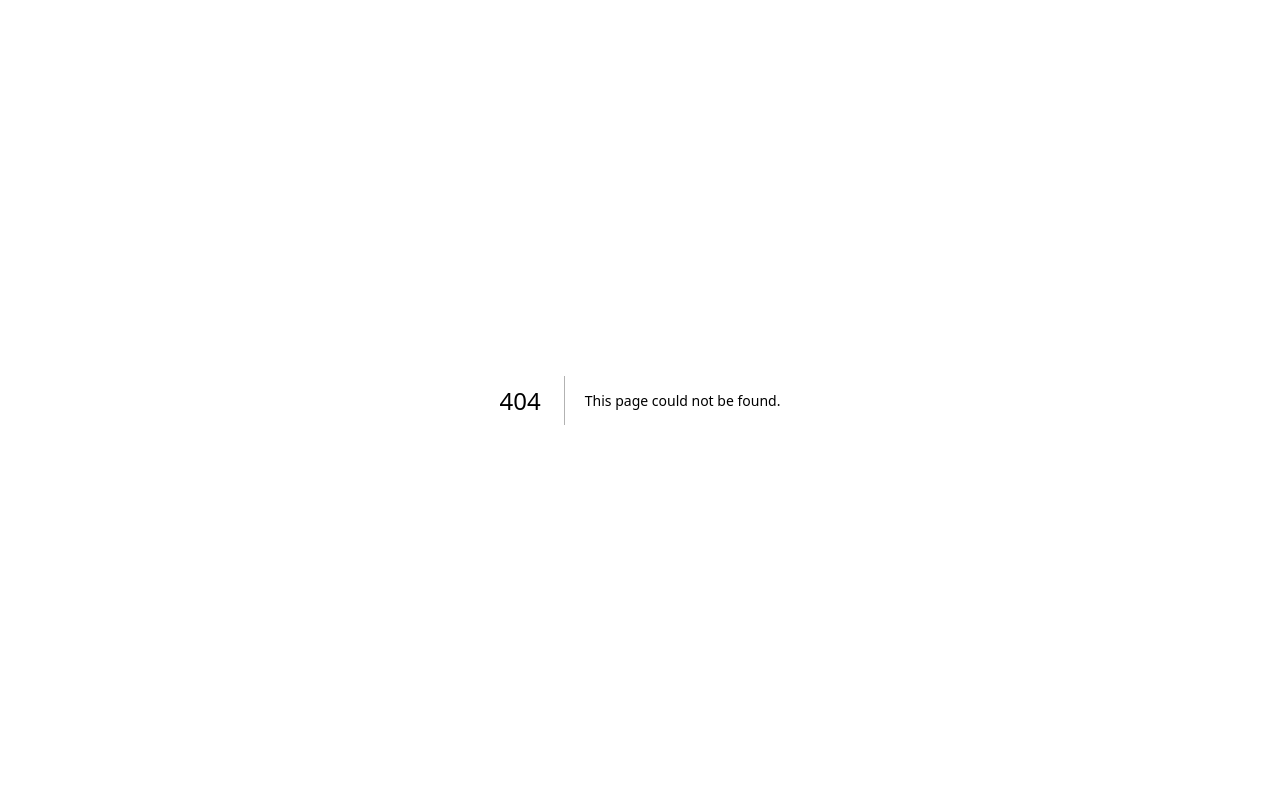
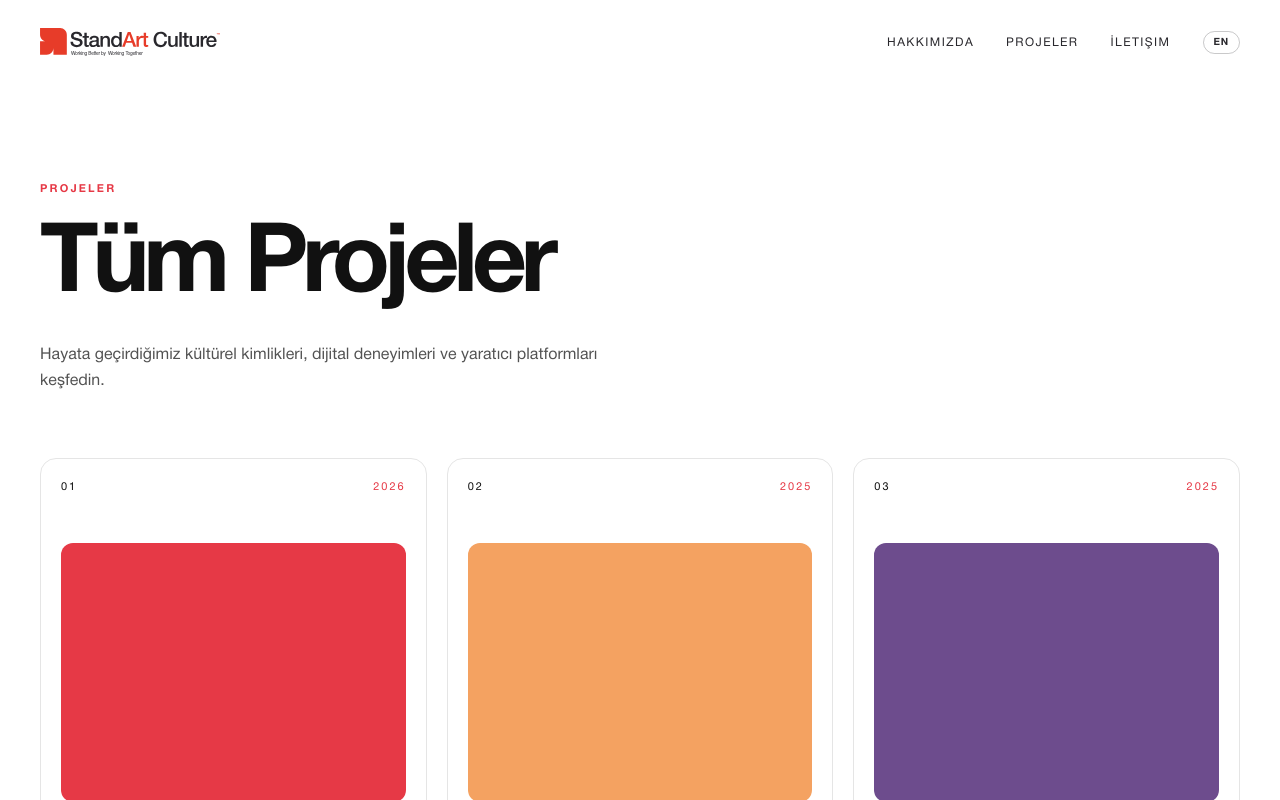
Before and after one commit to yud3-stack/dev.standartculture.com, a Next.js app: page /tr/projeler in a window 1280 px wide. Before the commit this address had no page. Shown: the top 800 px of the page. Built offline with nearby package versions, Linux system fonts and the light colour scheme.

Commit message:
see all project page add

```diff
--- /dev/null
+++ b/app/projects/page.tsx
@@ -0,0 +1,3 @@
+import { AllProjectsPage } from "@/components/AllProjectsPage";
+
+export default function ProjectsPage() { return <AllProjectsPage locale="en" />; }
--- /dev/null
+++ b/app/tr/projeler/page.tsx
@@ -0,0 +1,3 @@
+import { AllProjectsPage } from "@/components/AllProjectsPage";
+
+export default function TurkishProjectsPage() { return <AllProjectsPage locale="tr" />; }
--- /dev/null
+++ b/components/AllProjectsPage.tsx
@@ -0,0 +1,15 @@
+import { Footer } from "./Footer";
+import { Navbar } from "./Navbar";
+import { ProjectCard } from "./ProjectCard";
+import { copy, getProjects, type Locale } from "@/data/content";
+
+export function AllProjectsPage({ locale }: { locale: Locale }) {
+  const text = copy[locale].projects;
+  const projects = getProjects(locale);
+
+  return <><Navbar locale={locale} /><main className="mx-auto max-w-7xl px-6 pb-24 pt-16 md:px-10 md:pb-36 md:pt-24">
+    <p className="text-[11px] font-semibold tracking-[0.2em] text-[#e63946]">{text.label}</p>
+    <div className="mt-5 max-w-4xl"><h1 className="text-5xl font-semibold tracking-[-0.065em] md:text-8xl">{text.allTitle}</h1><p className="mt-7 max-w-xl text-base leading-relaxed text-neutral-600">{text.allDescription}</p></div>
+    <div className="mt-16 grid gap-5 md:grid-cols-2 lg:grid-cols-3">{projects.map((project, index) => <ProjectCard key={project.id} project={project} index={index} locale={locale} action={text.action} />)}</div>
+  </main><Footer locale={locale} /></>;
+}
--- a/components/ProjectDetail.tsx
+++ b/components/ProjectDetail.tsx
@@ -19,9 +19,9 @@ export function ProjectDetail({ locale, slug }: { locale: Locale; slug: string }
   const prefix = locale === "tr" ? "/tr" : "";
   const projectBase = locale === "tr" ? "/tr/projeler" : "/projects";
 
-  return <><Navbar locale={locale} /><main className="mx-auto max-w-7xl px-6 pb-24 pt-16 md:px-10 md:pt-24"><p className="text-[11px] font-normal tracking-[0.2em] text-[#e63946]">{text.project} {project.id}</p><h1 className="mt-6 max-w-4xl text-5xl font-semibold leading-[.95] tracking-[-.07em] md:text-8xl">{project.title}</h1><p className="mt-7 max-w-2xl text-lg leading-relaxed text-neutral-600">{project.description}</p>
+  return <><Navbar locale={locale} /><main className="mx-auto max-w-7xl px-6 pb-24 pt-16 md:px-10 md:pt-24"><p className="text-[11px] font-normal tracking-[0.2em] text-[#E73C29]">{text.project} {project.id}</p><h1 className="mt-6 max-w-4xl text-5xl font-semibold leading-[.95] tracking-[-.07em] md:text-8xl">{project.title}</h1><p className="mt-7 max-w-2xl text-lg leading-relaxed text-neutral-600">{project.description}</p>
     <div className="mt-16 flex aspect-[16/8] items-center justify-center rounded-2xl" style={{ backgroundColor: project.color }}></div>
-    <section className="mt-24 grid gap-10 md:grid-cols-[1fr_2fr]"><p className="text-[13px] font-normal tracking-[.2em] text-[#e63946]">{text.about}</p><div><h2 className="text-4xl font-semibold leading-[1] tracking-[-.06em] md:text-6xl">{text.heading}</h2><p className="mt-7 max-w-2xl leading-relaxed text-neutral-600">{project.description} {text.body}</p></div></section>
+    <section className="mt-24 grid gap-10 md:grid-cols-[1fr_2fr]"><p className="text-[13px] font-normal tracking-[.2em] text-[#E73C29]">{text.about}</p><div><h2 className="text-4xl font-semibold leading-[1] tracking-[-.06em] md:text-6xl">{text.heading}</h2><p className="mt-7 max-w-2xl leading-relaxed text-neutral-600">{project.description} {text.body}</p></div></section>
     <div className="mt-24 grid gap-5 md:grid-cols-2"><div className="aspect-[4/3] rounded-2xl opacity-85" style={{ backgroundColor: project.color }} /><div className="aspect-[4/3] rounded-2xl bg-neutral-200" /></div>
     <dl className="mt-20 grid gap-8 border-y border-neutral-200 py-8 sm:grid-cols-3">{[[text.year, project.year], [text.category, project.category], [text.services, project.services.join(", ")]].map(([term, value]) => <div key={term}><dt className="text-[10px] font-semibold tracking-[.18em] text-[#e63946]">{term}</dt><dd className="mt-3 font-bold">{value}</dd></div>)}</dl>
     <nav className="mt-16 flex items-center justify-between text-sm font-bold"><Link href={`${prefix}/#projeler`}>{text.back}</Link><Link className="text-[#e63946]" href={`${projectBase}/${nextProject.slug}`}>{text.next}</Link></nav></main><Footer locale={locale} /></>;
--- a/components/ProjectsGrid.tsx
+++ b/components/ProjectsGrid.tsx
@@ -1,6 +1,10 @@
+import Link from "next/link";
 import { copy, getProjects, type Locale } from "@/data/content";
 import { ProjectCard } from "./ProjectCard";
-export function ProjectsGrid({ locale }: { locale: Locale }) { const text = copy[locale].projects; const projects = getProjects(locale); return <section id="projeler" className="mx-auto max-w-7xl px-6 py-24 md:px-10 md:py-36">
-  <p className="text-[11px] font-semibold tracking-[0.2em] text-[#e63946]">{text.label}</p><h2 className="mt-5 text-5xl font-semibold tracking-[-0.065em] md:text-7xl">{text.title}</h2>
+export function ProjectsGrid({ locale }: { locale: Locale }) { const text = copy[locale].projects; const projects = getProjects(locale); const projectsPath = locale === "tr" ? "/tr/projeler" : "/projects"; return <section id="projeler" className="mx-auto max-w-7xl px-6 py-24 md:px-10 md:py-36">
+  <div className="flex flex-col gap-6 sm:flex-row sm:items-end sm:justify-between"><div><p className="text-[11px] font-semibold tracking-[0.2em] text-[#e63946]">{text.label}</p><h2 className="mt-5 text-5xl font-semibold tracking-[-0.065em] md:text-7xl">{text.title}</h2></div></div>
   <div className="mt-14 grid gap-5 md:grid-cols-3">{projects.map((project, index) => <ProjectCard key={project.id} project={project} index={index} locale={locale} action={text.action} />)}</div>
+  <div className="flex flex-row justify-end items-center pt-8 px-4">
+      <Link href={projectsPath} className="group inline-flex w-fit items-center gap-2 pb-1 text-sm font-semibold text-[#29282D] ">{text.viewAll}<span className="transition-transform group-hover:translate-x-1">→</span></Link>
+  </div>
 </section>; }
--- a/data/content.ts
+++ b/data/content.ts
@@ -7,7 +7,7 @@ export const copy = {
     nav: { about: "About", projects: "Projects", contact: "Contact" },
     hero: { words: ["Taking", "culture", "into", "the", "future."], description: "We bring art, culture and creative projects together through digital experiences.", cta: "Explore our projects" },
     about: { label: "ABOUT", title: "The digital home of culture, art and creativity.", description: "StandArt Culture is an independent creative agency that brings ideas, people and institutions together around the transformative power of culture." },
-    projects: { label: "PROJECTS", title: "Our Work", action: "Explore" },
+    projects: { label: "PROJECTS", title: "Our Work", action: "Explore", viewAll: "View all projects", allTitle: "All Projects", allDescription: "Explore the cultural identities, digital experiences and creative platforms we have brought to life." },
     contact: { label: "CONTACT", titleBefore: "Have an idea?",titleHighlight:"Let’s talk.", description: "We are here to help make a new story visible." },
     footerLocation: "Samsun",
     business: {
@@ -29,7 +29,7 @@ export const copy = {
     nav: { about: "Hakkımızda", projects: "Projeler", contact: "İletişim" },
     hero: { words: ["Kültürü", "geleceğe", "taşıyoruz."], description: "Sanat, kültür ve yaratıcı projeleri dijital deneyimlerle buluşturuyoruz.", cta: "Projelerimizi İncele" },
     about: { label: "HAKKIMIZDA", title: "Kültürün, sanatın ve yaratıcılığın dijital adresi.", description: "StandArt Culture; fikirleri, insanları ve kurumları kültürün dönüştürücü gücü etrafında buluşturan bağımsız bir yaratıcı ajanstır." },
-    projects: { label: "PROJELER", title: "Çalışmalarımız", action: "İncele" },
+    projects: { label: "PROJELER", title: "Çalışmalarımız", action: "İncele", viewAll: "Tüm projeleri gör", allTitle: "Tüm Projeler", allDescription: "Hayata geçirdiğimiz kültürel kimlikleri, dijital deneyimleri ve yaratıcı platformları keşfedin." },
     contact: { label: "İLETİŞİM", titleBefore: "Bir fikriniz mi var?",titleHighlight:"Konuşalım.", description: "Yeni bir hikâyeyi birlikte görünür kılmak için buradayız." },
     footerLocation: "Samsun",
     business: {
```
